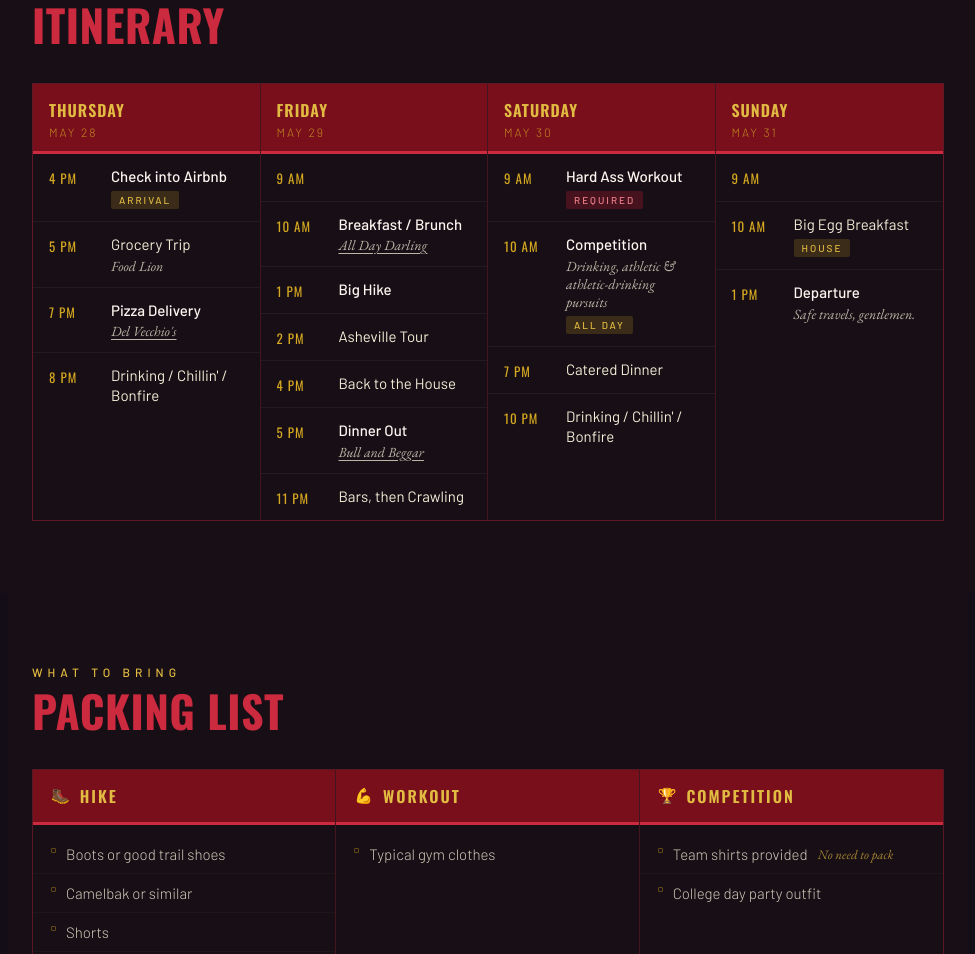
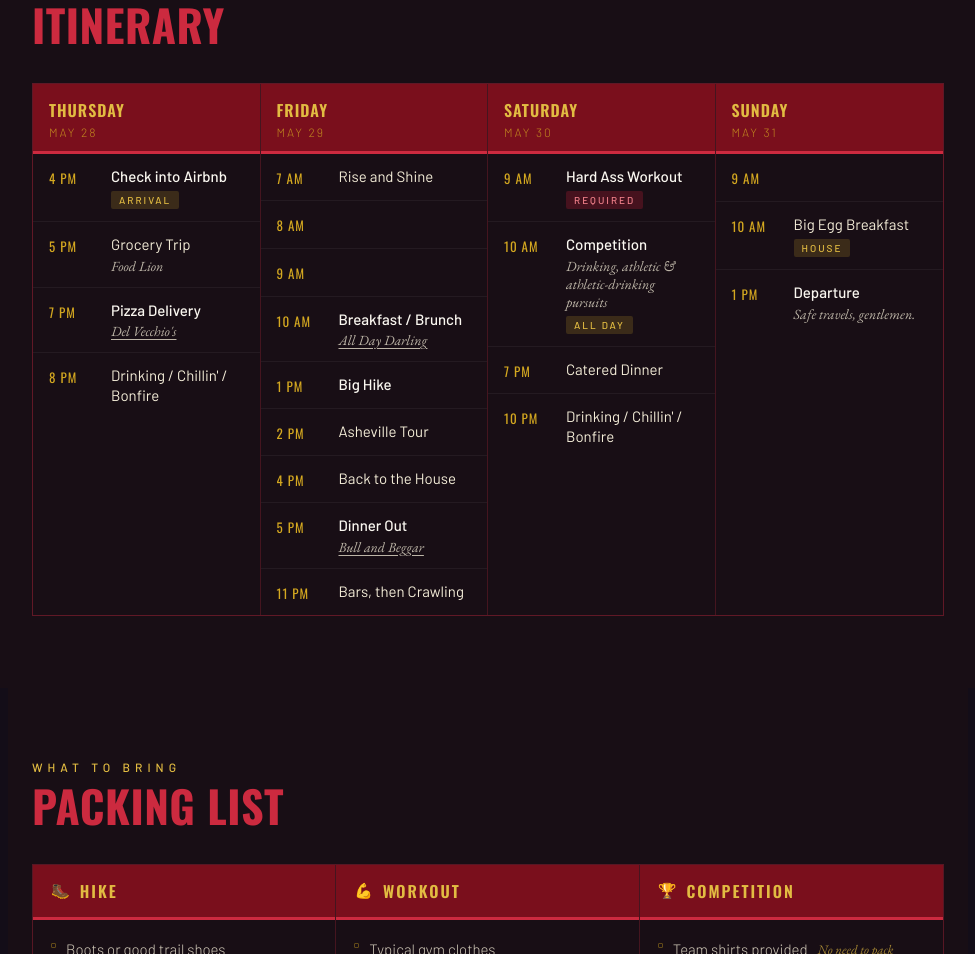
Before and after one commit to lukesprague22-glitch/austins-sendoff, a plain HTML site: page index.html in a window 1280 px wide. Shown: the part 1262-2216 px from the top of the page, without its empty margins (152-1127 px from the left). Drawn offline with nearby package versions, Linux system fonts and the light colour scheme.

Commit message:
Add files via upload

```diff
--- a/index.html
+++ b/index.html
@@ -730,6 +730,15 @@
           <div class="day-name">Friday</div>
           <div class="day-date">May 29</div>
         </div>
+        <div class="event">
+          <span class="ev-time">7 AM</span>
+          <div class="ev-body">
+            <div class="ev-name">Rise and Shine</div>
+          </div>
+        </div>
+        <div class="event" style="min-height:48px;border-bottom:1px solid rgba(255,255,255,0.05);">
+          <span class="ev-time">8 AM</span>
+        </div>
         <div class="event" style="min-height:48px;border-bottom:1px solid rgba(255,255,255,0.05);">
           <span class="ev-time">9 AM</span>
         </div>
```
